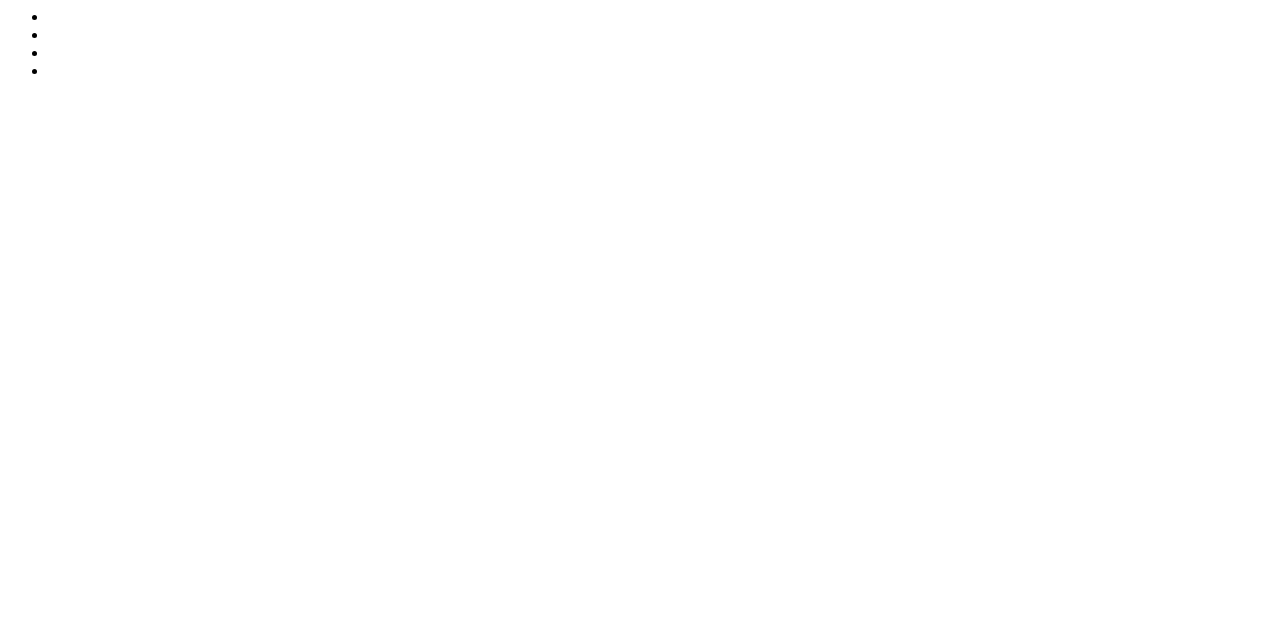
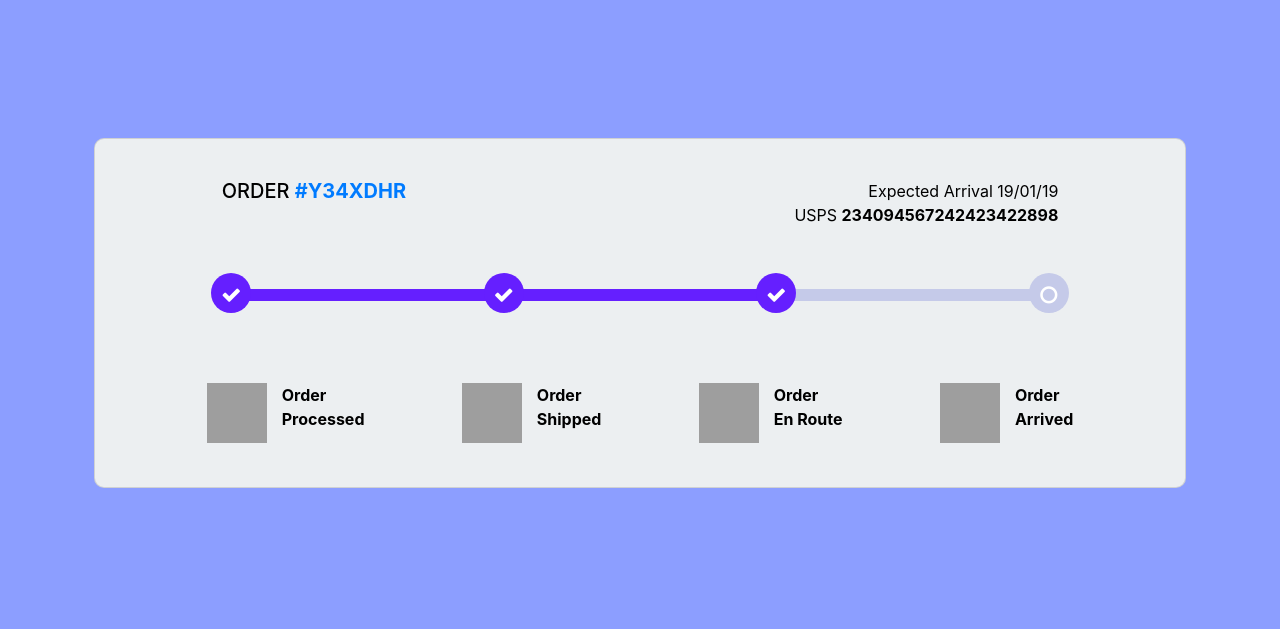
Before and after one commit to mangoesmedia/mangoesmedia.github.io, a plain HTML site: page trackproduct.html in a window 1280 px wide. Drawn offline with nearby package versions, Linux system fonts and the light colour scheme; grey boxes are pictures that could not be loaded.

Commit message:
Update trackproduct.html

```diff
--- a/trackproduct.html
+++ b/trackproduct.html
@@ -1,4 +1,148 @@
-<div class="col-12">
+<html><head>
+                                <meta charset="utf-8">
+                                <meta name="viewport" content="width=device-width, initial-scale=1">
+                                <title>Snippet - BBBootstrap</title>
+                                <link href="https://stackpath.bootstrapcdn.com/bootstrap/4.3.1/css/bootstrap.min.css" rel="stylesheet">
+                                <link href="https://cdnjs.cloudflare.com/ajax/libs/font-awesome/4.7.0/css/font-awesome.min.css" rel="stylesheet">
+                                <style>body {
+    color: #000;
+    overflow-x: hidden;
+    height: 100%;
+    background-color: #8C9EFF;
+    background-repeat: no-repeat
+}
+
+.card {
+    z-index: 0;
+    background-color: #ECEFF1;
+    padding-bottom: 20px;
+    margin-top: 90px;
+    margin-bottom: 90px;
+    border-radius: 10px
+}
+
+.top {
+    padding-top: 40px;
+    padding-left: 13% !important;
+    padding-right: 13% !important
+}
+
+#progressbar {
+    margin-bottom: 30px;
+    overflow: hidden;
+    color: #455A64;
+    padding-left: 0px;
+    margin-top: 30px
+}
+
+#progressbar li {
+    list-style-type: none;
+    font-size: 13px;
+    width: 25%;
+    float: left;
+    position: relative;
+    font-weight: 400
+}
+
+#progressbar .step0:before {
+    font-family: FontAwesome;
+    content: "\f10c";
+    color: #fff
+}
+
+#progressbar li:before {
+    width: 40px;
+    height: 40px;
+    line-height: 45px;
+    display: block;
+    font-size: 20px;
+    background: #C5CAE9;
+    border-radius: 50%;
+    margin: auto;
+    padding: 0px
+}
+
+#progressbar li:after {
+    content: '';
+    width: 100%;
+    height: 12px;
+    background: #C5CAE9;
+    position: absolute;
+    left: 0;
+    top: 16px;
+    z-index: -1
+}
+
+#progressbar li:last-child:after {
+    border-top-right-radius: 10px;
+    border-bottom-right-radius: 10px;
+    position: absolute;
+    left: -50%
+}
+
+#progressbar li:nth-child(2):after,
+#progressbar li:nth-child(3):after {
+    left: -50%
+}
+
+#progressbar li:first-child:after {
+    border-top-left-radius: 10px;
+    border-bottom-left-radius: 10px;
+    position: absolute;
+    left: 50%
+}
+
+#progressbar li:last-child:after {
+    border-top-right-radius: 10px;
+    border-bottom-right-radius: 10px
+}
+
+#progressbar li:first-child:after {
+    border-top-left-radius: 10px;
+    border-bottom-left-radius: 10px
+}
+
+#progressbar li.active:before,
+#progressbar li.active:after {
+    background: #651FFF
+}
+
+#progressbar li.active:before {
+    font-family: FontAwesome;
+    content: "\f00c"
+}
+
+.icon {
+    width: 60px;
+    height: 60px;
+    margin-right: 15px
+}
+
+.icon-content {
+    padding-bottom: 20px
+}
+
+@media screen and (max-width: 992px) {
+    .icon-content {
+        width: 50%
+    }
+}
+</style>
+                               </head>
+                               <body>
+                               <div class="container px-1 px-md-4 py-5 mx-auto">
+    <div class="card">
+        <div class="row d-flex justify-content-between px-3 top">
+            <div class="d-flex">
+                <h5>ORDER <span class="text-primary font-weight-bold">#Y34XDHR</span></h5>
+            </div>
+            <div class="d-flex flex-column text-sm-right">
+                <p class="mb-0">Expected Arrival <span>19/01/19</span></p>
+                <p>USPS <span class="font-weight-bold">234094567242423422898</span></p>
+            </div>
+        </div> <!-- Add class 'active' to progress -->
+        <div class="row d-flex justify-content-center">
+            <div class="col-12">
                 <ul id="progressbar" class="text-center">
                     <li class="active step0"></li>
                     <li class="active step0"></li>
@@ -6,3 +150,35 @@
                     <li class="step0"></li>
                 </ul>
             </div>
+        </div>
+        <div class="row justify-content-between top">
+            <div class="row d-flex icon-content"> <img class="icon" src="https://i.imgur.com/9nnc9Et.png">
+                <div class="d-flex flex-column">
+                    <p class="font-weight-bold">Order<br>Processed</p>
+                </div>
+            </div>
+            <div class="row d-flex icon-content"> <img class="icon" src="https://i.imgur.com/u1AzR7w.png">
+                <div class="d-flex flex-column">
+                    <p class="font-weight-bold">Order<br>Shipped</p>
+                </div>
+            </div>
+            <div class="row d-flex icon-content"> <img class="icon" src="https://i.imgur.com/TkPm63y.png">
+                <div class="d-flex flex-column">
+                    <p class="font-weight-bold">Order<br>En Route</p>
+                </div>
+            </div>
+            <div class="row d-flex icon-content"> <img class="icon" src="https://i.imgur.com/HdsziHP.png">
+                <div class="d-flex flex-column">
+                    <p class="font-weight-bold">Order<br>Arrived</p>
+                </div>
+            </div>
+        </div>
+    </div>
+</div>
+                               <script type="text/javascript" src="https://cdnjs.cloudflare.com/ajax/libs/jquery/3.2.1/jquery.min.js"></script>
+                               <script type="text/javascript" src="https://stackpath.bootstrapcdn.com/bootstrap/4.3.1/js/bootstrap.bundle.min.js"></script>
+                               <script type="text/javascript" src=""></script>
+                               <script type="text/javascript" src=""></script>
+                               <script type="text/Javascript"></script>
+
+                               </body></html>
```
